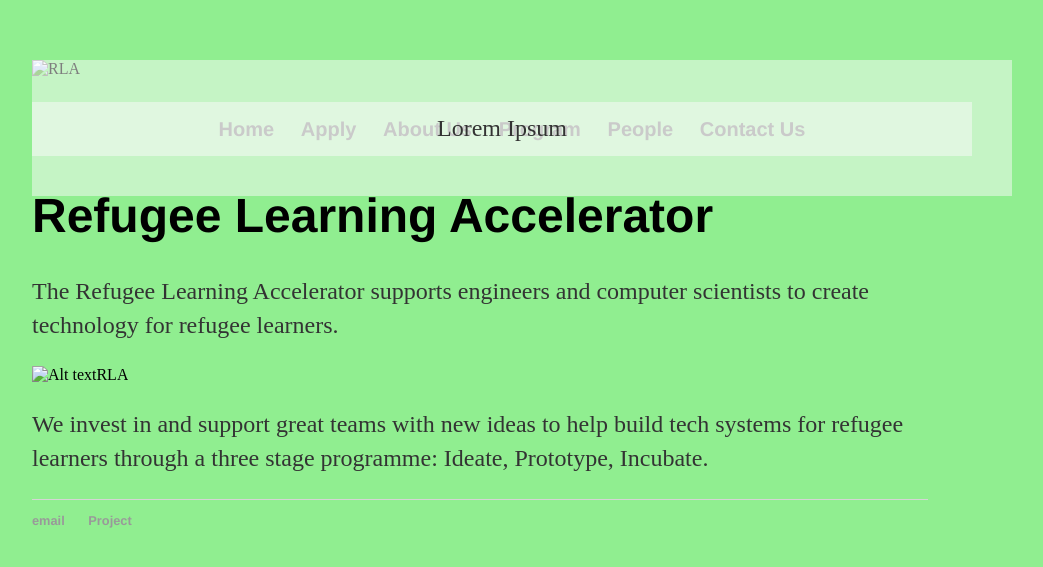
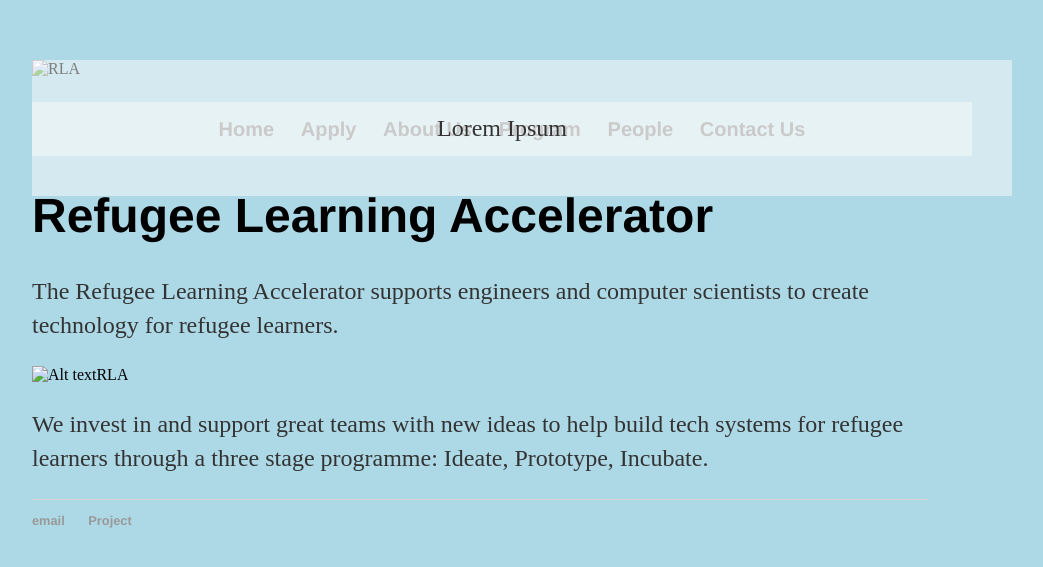
Before and after one commit to Refugee-Learning-Accelerator/Refugee-Learning-Accelerator.github.io, a Jekyll site: the page built from index.html, in a window 1280 px wide. Shown: the top 567 px of the page, without its empty margins (160-1203 px from the left). Built offline with Jekyll 4.4.1, drawn with Linux system fonts in a browser that asks for light colours.

Commit message:
Update landingpage.html

```diff
--- a/_layouts/landingpage.html
+++ b/_layouts/landingpage.html
@@ -5,7 +5,7 @@
 			<!-- link to main stylesheet -->
 			<link rel="stylesheet" type="text/css" href="/css/main.css">
 		</head>
-		<body style="background-color:lightgreen;">
+		<body style="background-color:lightblue;">
 		<div class="relative">
   					<img src="Refugee-Learning-Accelerator.github.io/Green_leaf.jpg" alt="RLA">
 
```
